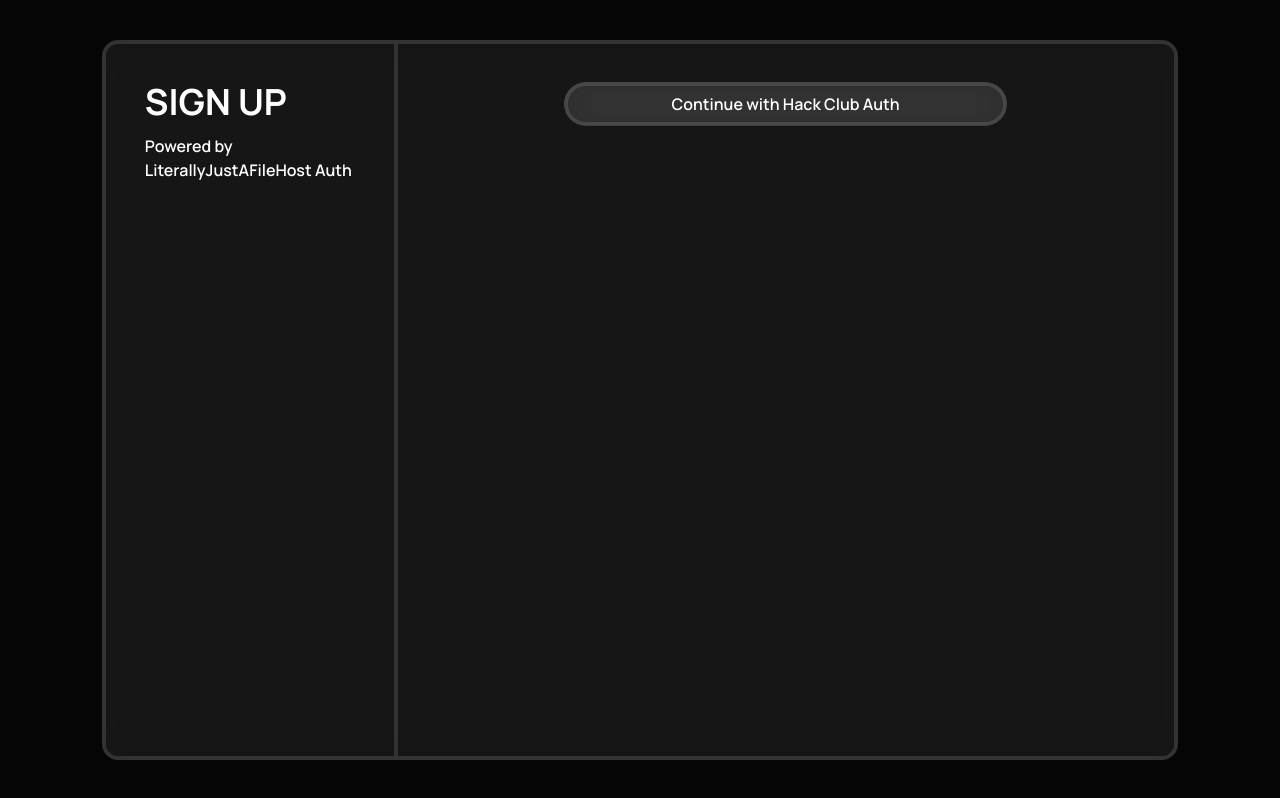
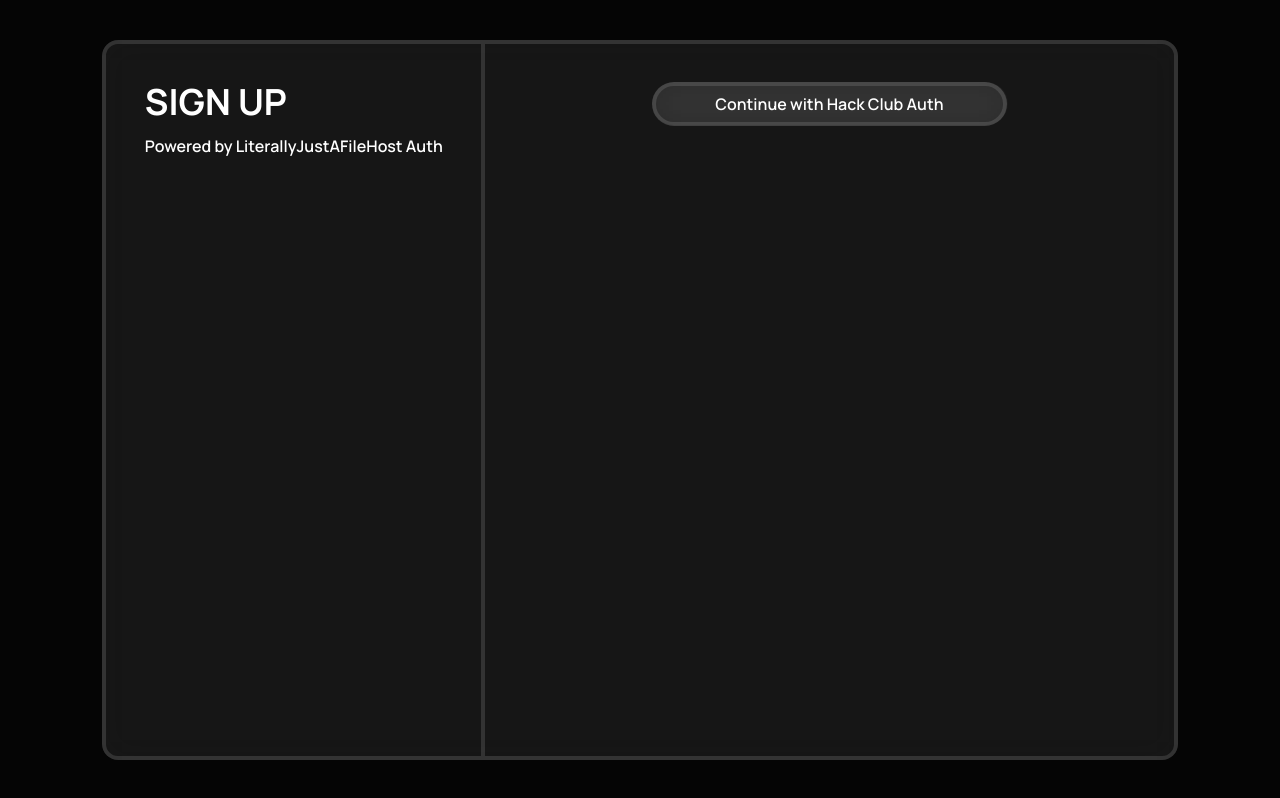
Before and after one commit to LiterallyJustAFileHost/repo, a Next.js app: page /auth in a window 1280 px wide. Built offline with nearby package versions, Linux system fonts and the light colour scheme.

Commit message:
add whitespace nowrap to the auth page

```diff
--- a/app/auth/page.tsx
+++ b/app/auth/page.tsx
@@ -6,7 +6,7 @@ export default function Home() {
       <div className="h-[90dvh] w-full flex flex-row mx-[8dvw] my-auto bg-[rgba(255,255,255,0.07)] border-4 border-[rgba(255,255,255,0.12)] backdrop-blur-lg rounded-2xl">
         <div className="flex flex-col gap-3 w-fit h-full p-[3dvw] border-r-4 border-[rgba(255,255,255,0.12)]">
           <h1 className="text-4xl font-bold">SIGN UP</h1>
-          <p>Powered by LiterallyJustAFileHost Auth</p>
+          <p className="whitespace-nowrap">Powered by LiterallyJustAFileHost Auth</p>
         </div>
         <div className="flex flex-col w-full p-[3dvw]">
           <button className="bg-[rgba(255,255,255,0.07)] border-4 border-[rgba(255,255,255,0.12)] mx-[10dvw] backdrop-blur-lg rounded-3xl!">Continue with Hack Club Auth</button>
```
